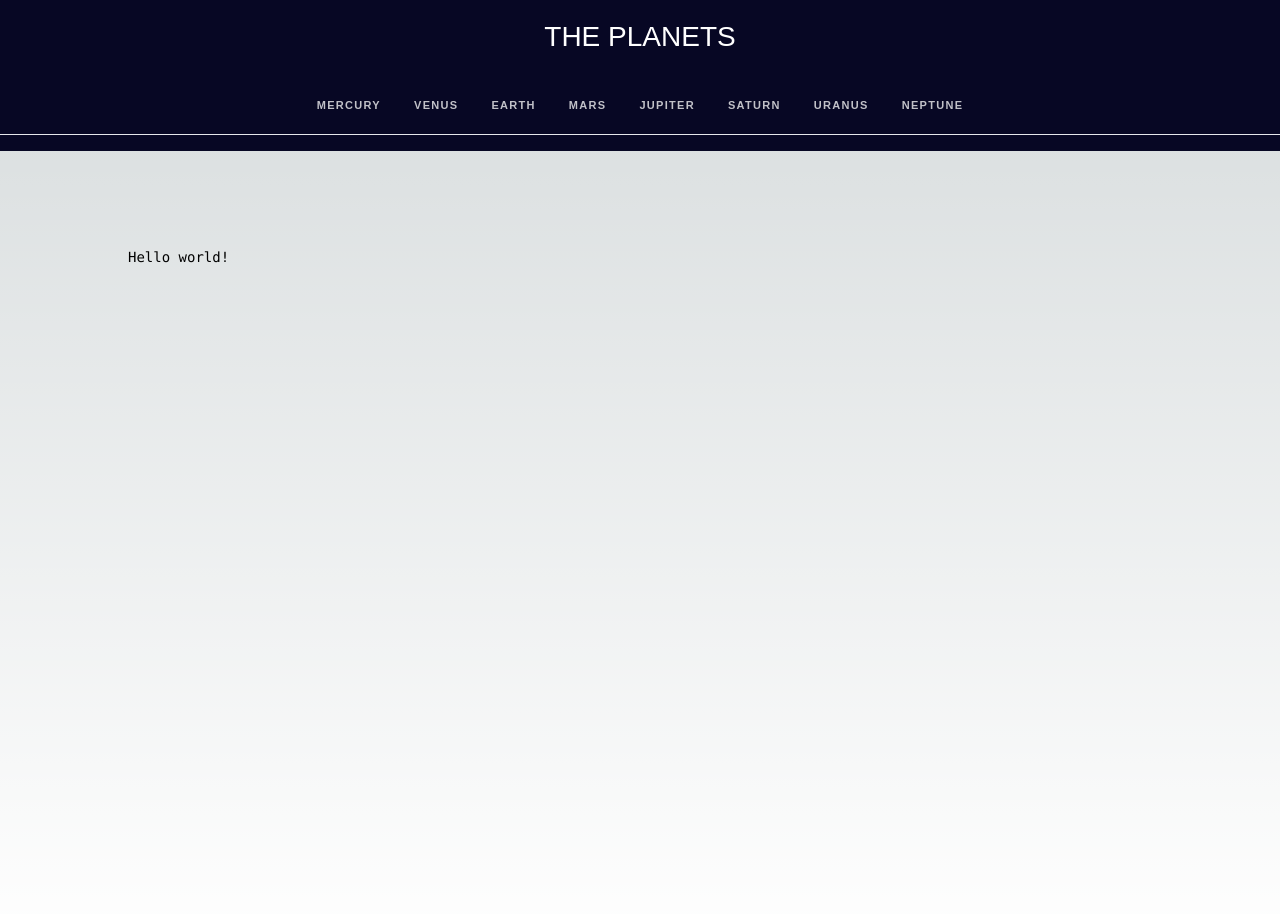
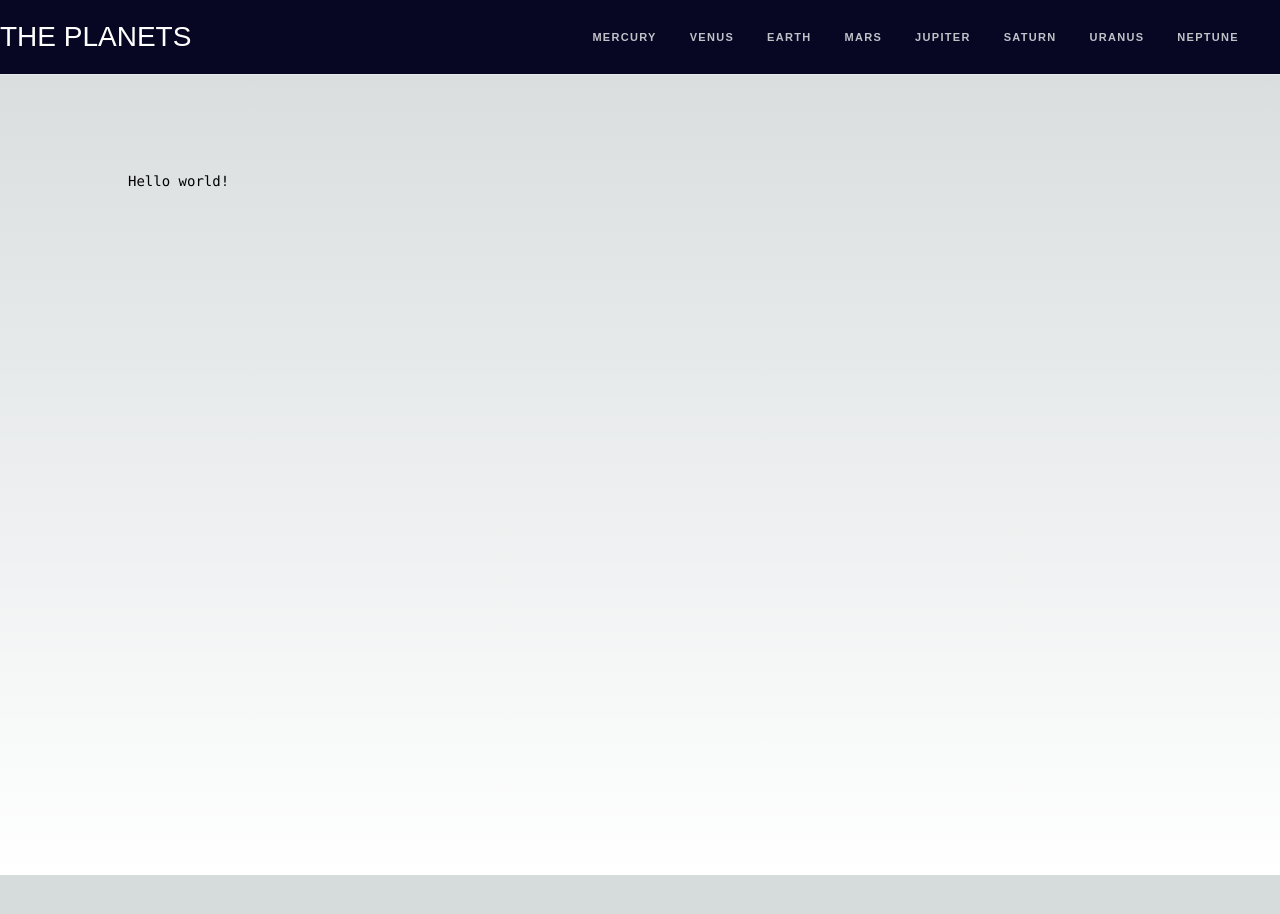
Before and after one commit to MaxAnderberg/planets-fact-site, a Next.js app: page / in a window 1280 px wide. Shown: the top 914 px of the page. After the commit the page ends 875 px from the top, so only its background shows below. Built offline with nearby package versions, Linux system fonts and the light colour scheme.

Commit message:
made navbar responsive for large screens

```diff
--- a/app/[planet]/page.tsx
+++ b/app/[planet]/page.tsx
@@ -68,7 +68,7 @@ export default function PlanetPage({ params }: { params: { planet: string } }) {
   }, [selectedButton])
 
   return (
-    <main className="flex flex-col min-h-screen items-center text-white bg-[#070724] bg-gradient-radial h-full bg-stars md:px-[39px] md:pb-[36px]">
+    <main className="flex flex-col min-h-screen items-center text-white bg-[#070724] bg-gradient-radial h-full bg-stars md:px-[39px] md:pb-[36px] lg:px-[165px] lg:pb-[56px]">
       <section className='flex flex-col items-center justify-center md:grid md:grid-rows-1 md:grid-cols-2'>
         <div className='flex justify-center gap-[16px] border-y md:border-none w-full pt-[20px] mb-[64px] md:mt-[15px] md:flex-col md:row-start-2 md:row-end-3 md:col-start-2 md:items-end'>
           <InfoSwitchButton section='01' title='overview' selectedButton={selectedButton} setSelectedButton={setSelectedButton} id={1} />
--- a/components/Navbar.tsx
+++ b/components/Navbar.tsx
@@ -12,7 +12,7 @@ const Navbar = () => {
   };
 
   return (
-    <nav className='bg-[#070724] text-white py-[16px] px-[24px] md:px-0'>
+    <nav className='bg-[#070724] text-white py-[16px] px-[24px] md:px-0 lg:flex lg:justify-between lg:items-center lg:border-b lg:border-opacity-20 lg:pr-[41px]'>
       <div className='flex justify-between items-center md:flex-col'>
         <p className='uppercase font-antonio text-[28px]'>
           The planets
@@ -42,11 +42,11 @@ const Navbar = () => {
           </div>
         )}
       </div>
-      <div className='md:visible px-0 border-b mt-[19px]'>
-        <div className='flex justify-center'>
+      <div className='md:visible px-0 border-b lg:border-none mt-[19px] lg:mt-0'>
+        <div className='flex justify-center '>
           <ul className='flex gap-[33px]'>
             {planetsData.map((planet) => (
-              <li key={planet.name} className='w-full border-opacity-10 py-[20px] flex justify-between'>
+              <li key={planet.name} className='w-full border-opacity-10 lg:border-none py-[20px] lg:py-0 flex justify-between'>
                 <div className='flex'>
                   <Link href={`/${planet.name.toLowerCase()}`} className='uppercase font-spartan text-[11px] font-bold tracking-[1.3px] opacity-75 hover:opacity-100' onClick={handleExpand}>
                     {planet.name}
```
